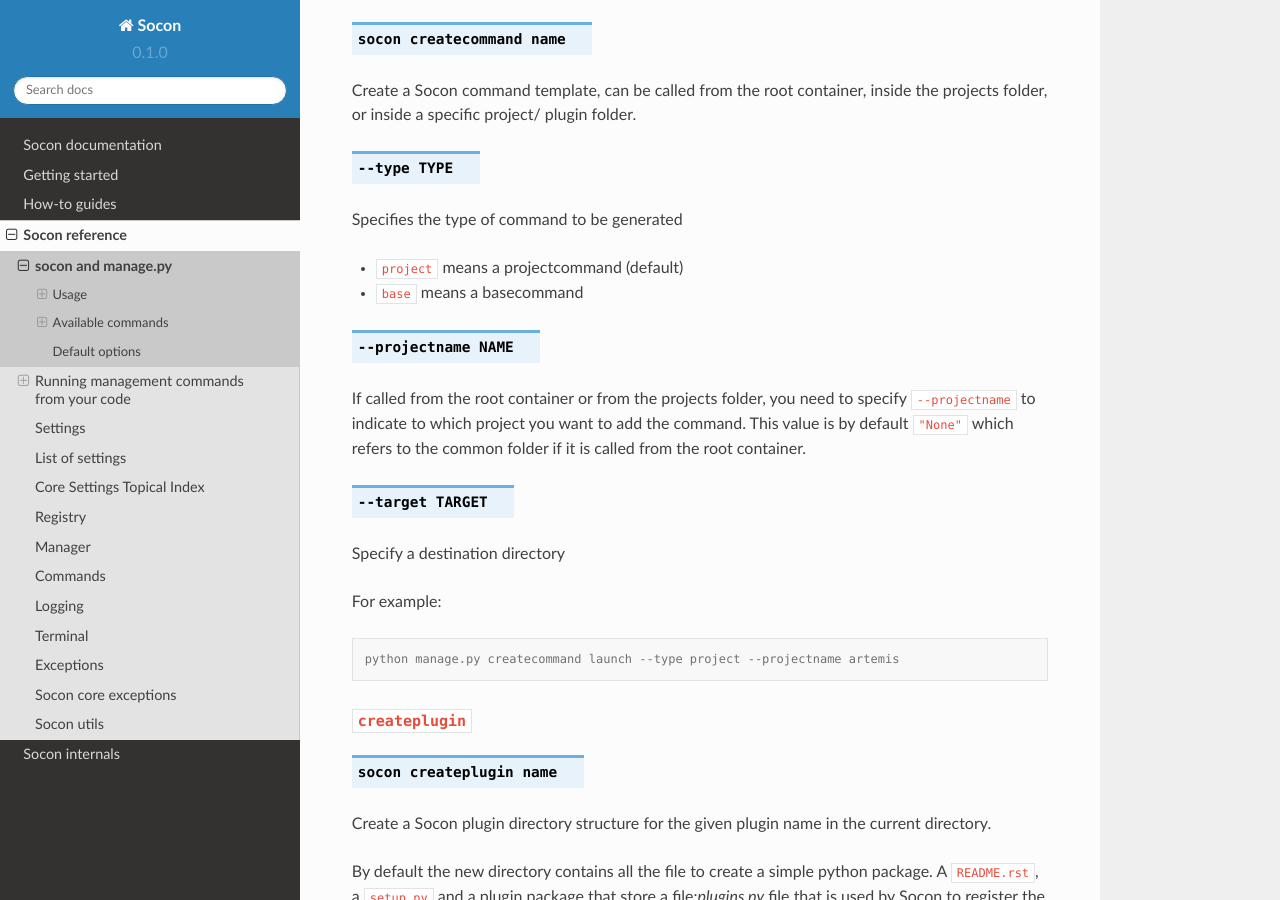
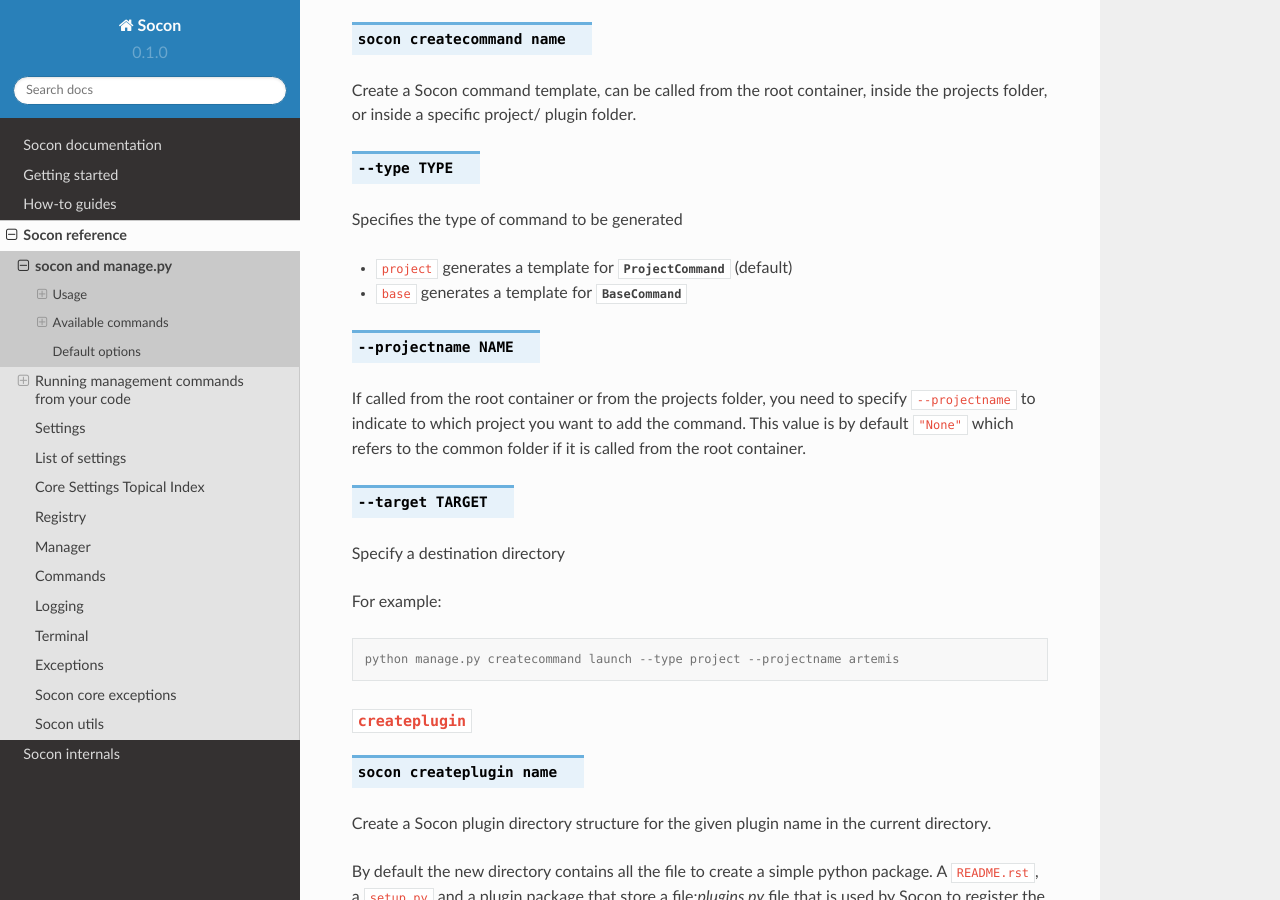
Before and after one commit to socon-dev/socon, a Sphinx documentation site: the page built from docs/ref/socon-admin.txt, in a window 1280 px wide and 900 px high, scrolled down 3159 px. Built offline with Sphinx 7.4.7 and the Read the Docs theme 2.0.0, drawn with Linux system fonts in a browser that asks for light colours.

Commit message:
fixed doc command naming

```diff
--- a/docs/ref/socon-admin.txt
+++ b/docs/ref/socon-admin.txt
@@ -162,8 +162,8 @@
 
 Specifies the type of command to be generated
 
-* ``project`` means a projectcommand (default)
-* ``base`` means a basecommand
+* ``project`` generates a template for :class:`ProjectCommand` (default)
+* ``base`` generates a template for :class:`BaseCommand`
 
 
 .. socon-admin-option:: --projectname NAME
```
